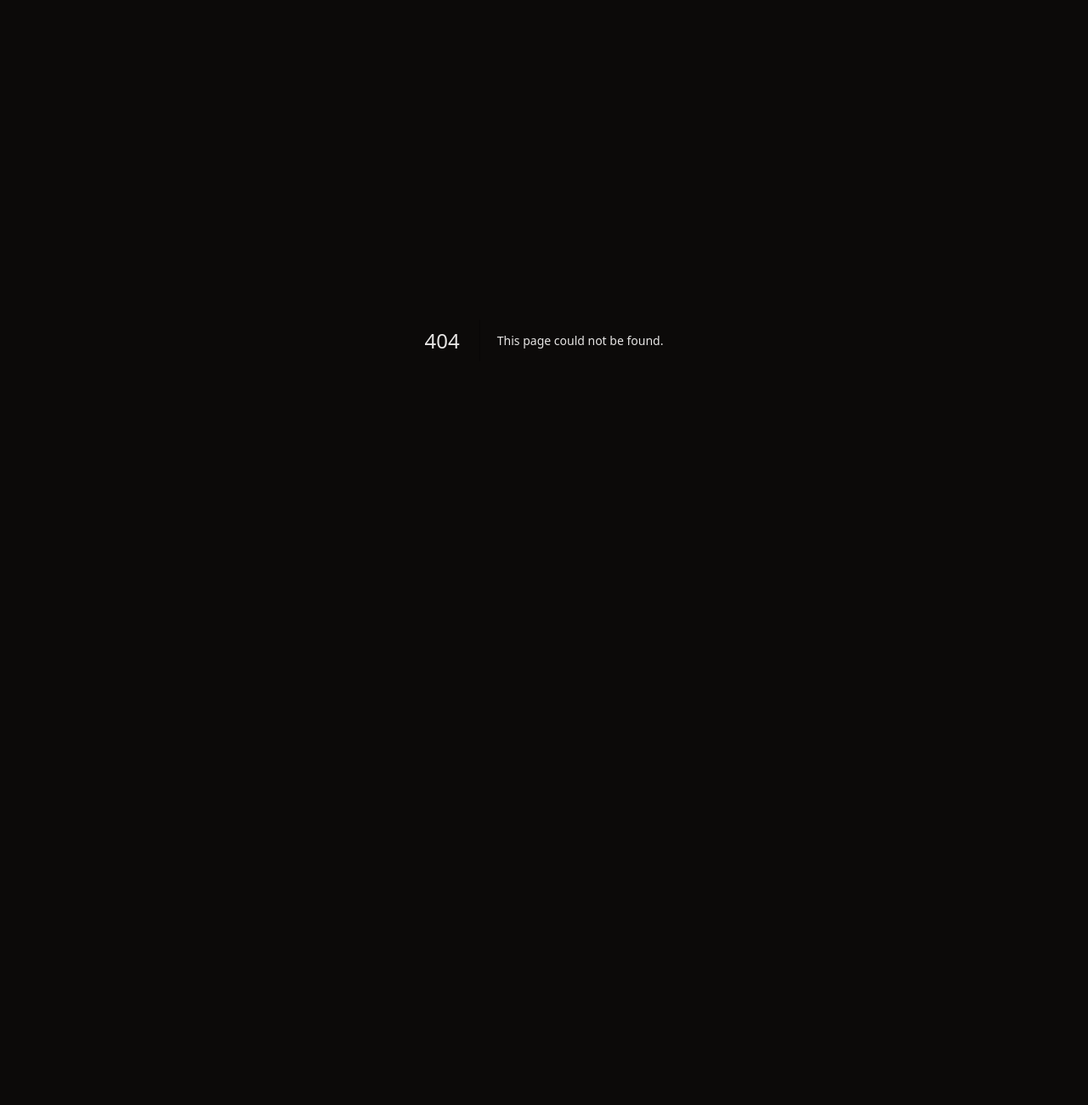
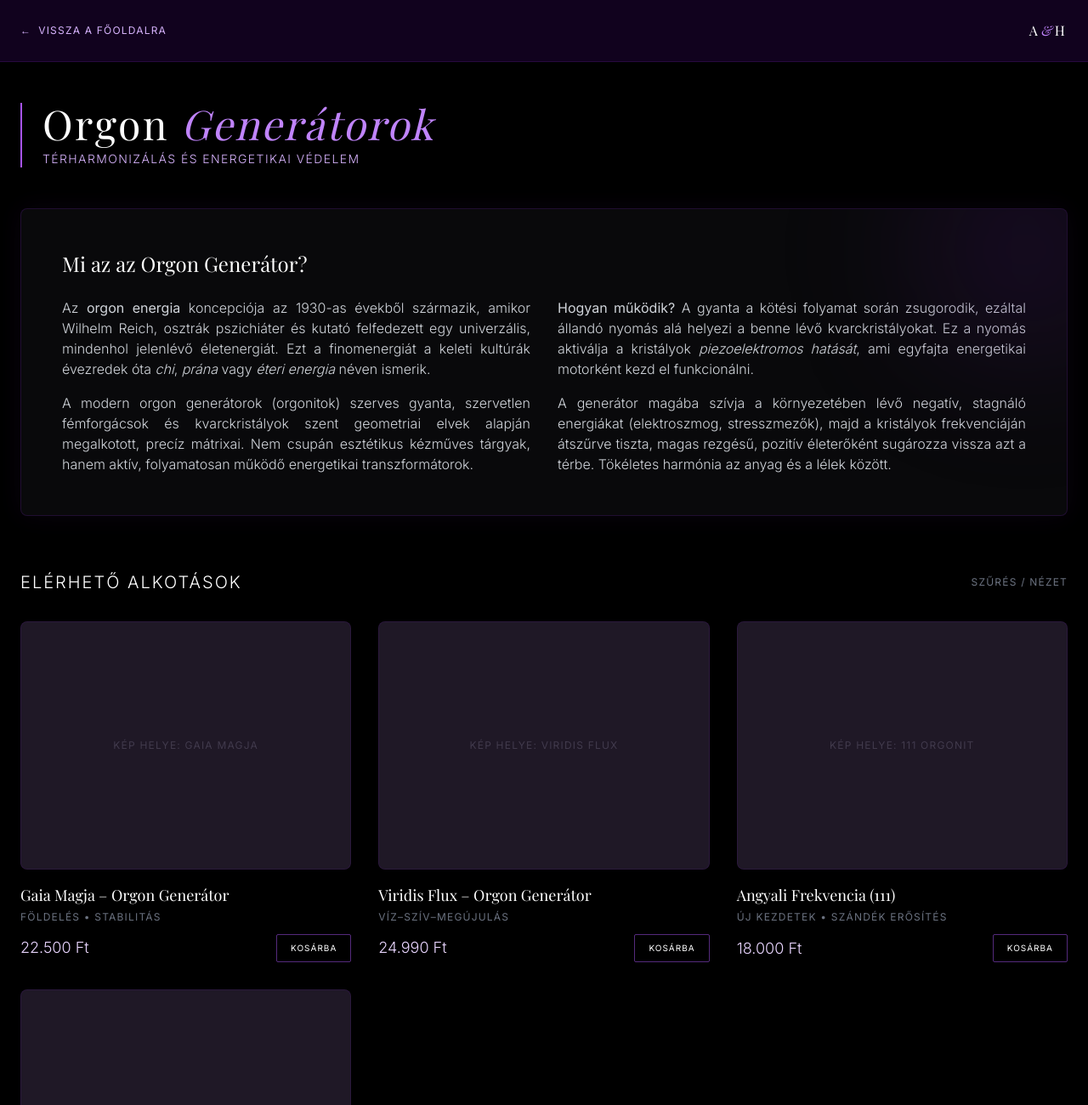
Before and after one commit to faqulord/Tak-cs-Attila-, a Next.js app: page /orgon-generatorok in a window 1280 px wide. Before the commit this address had no page. Shown: the top 1300 px of the page at 85% size. Before the commit the page ends 800 px from the top, so only its background shows below. Built offline with nearby package versions, Linux system fonts and the light colour scheme; a web font is replaced by a local one.

Commit message:
Create app/orgon-generatorok/page.tsx

```diff
--- /dev/null
+++ b/app/orgon-generatorok/page.tsx
@@ -0,0 +1,140 @@
+import React from 'react';
+import Link from 'next/link';
+
+export default function OrgoneGeneratorsPage() {
+  return (
+    <main className="min-h-screen bg-black text-white font-sans selection:bg-purple-500 selection:text-white pb-20">
+
+      {/* Vissza gomb és Fejléc */}
+      <div className="p-6 border-b border-purple-900/30 bg-purple-950/30 flex justify-between items-center sticky top-0 z-50 backdrop-blur-md">
+        <Link href="/" className="text-purple-300 hover:text-white text-xs uppercase tracking-widest flex items-center gap-2 transition-colors">
+          <span>←</span> Vissza a főoldalra
+        </Link>
+        <span className="font-serif tracking-[0.2em] text-white">A<span className="text-purple-400 italic">&</span>H</span>
+      </div>
+
+      <div className="max-w-7xl mx-auto px-6 mt-12">
+
+        {/* Kategória Címe */}
+        <div className="mb-12 border-l-2 border-purple-500 pl-6">
+          <h1 className="text-4xl md:text-5xl font-serif text-white tracking-wider mb-2">
+            Orgon <span className="text-purple-400 italic">Generátorok</span>
+          </h1>
+          <p className="text-purple-300 font-light text-sm tracking-widest uppercase mt-2">
+            Térharmonizálás és energetikai védelem
+          </p>
+        </div>
+
+        {/* --- TUDÁSBÁZIS / LEÍRÁS SZEKCIÓ --- */}
+        <section className="mb-16 bg-zinc-950 border border-purple-900/30 p-8 md:p-12 rounded-lg relative overflow-hidden shadow-[0_0_30px_rgba(88,28,135,0.1)]">
+          {/* Háttérfény effekt */}
+          <div className="absolute -top-20 -right-20 w-64 h-64 bg-purple-900/20 blur-[80px] rounded-full pointer-events-none"></div>
+
+          <h2 className="text-2xl font-serif text-white mb-6">Mi az az Orgon Generátor?</h2>
+
+          <div className="grid md:grid-cols-2 gap-8 text-gray-300 font-light leading-relaxed text-sm md:text-base text-justify">
+            <div>
+              <p className="mb-4">
+                Az <strong>orgon energia</strong> koncepciója az 1930-as évekből származik, amikor Wilhelm Reich, osztrák pszichiáter és kutató felfedezett egy univerzális, mindenhol jelenlévő életenergiát. Ezt a finomenergiát a keleti kultúrák évezredek óta <em>chi</em>, <em>prána</em> vagy <em>éteri energia</em> néven ismerik.
+              </p>
+              <p>
+                A modern orgon generátorok (orgonitok) szerves gyanta, szervetlen fémforgácsok és kvarckristályok szent geometriai elvek alapján megalkotott, precíz mátrixai. Nem csupán esztétikus kézműves tárgyak, hanem aktív, folyamatosan működő energetikai transzformátorok.
+              </p>
+            </div>
+            <div>
+              <p className="mb-4">
+                <strong>Hogyan működik?</strong> A gyanta a kötési folyamat során zsugorodik, ezáltal állandó nyomás alá helyezi a benne lévő kvarckristályokat. Ez a nyomás aktiválja a kristályok <em>piezoelektromos hatását</em>, ami egyfajta energetikai motorként kezd el funkcionálni.
+              </p>
+              <p>
+                A generátor magába szívja a környezetében lévő negatív, stagnáló energiákat (elektroszmog, stresszmezők), majd a kristályok frekvenciáján átszűrve tiszta, magas rezgésű, pozitív életerőként sugározza vissza azt a térbe. Tökéletes harmónia az anyag és a lélek között.
+              </p>
+            </div>
+          </div>
+        </section>
+
+        {/* --- TERMÉK RÁCS (GRID) AZ ÚJ KÉPEK ALAPJÁN --- */}
+        <div className="flex justify-between items-center mb-8">
+          <h3 className="text-xl font-light text-white tracking-widest uppercase">Elérhető alkotások</h3>
+          <span className="text-xs text-gray-500 uppercase tracking-widest">{`Szűrés / Nézet`}</span>
+        </div>
+
+        <div className="grid grid-cols-1 sm:grid-cols-2 lg:grid-cols-3 gap-8">
+
+          {/* 1. Gaia Magja */}
+          <div className="group cursor-pointer">
+            <div className="w-full aspect-[4/3] bg-zinc-900 border border-purple-900/30 rounded-lg overflow-hidden relative mb-4">
+              <div className="absolute inset-0 bg-purple-900/10 group-hover:bg-transparent transition-colors z-10"></div>
+              {/* Ide jöhet az img tag később! */}
+              <div className="w-full h-full flex items-center justify-center text-zinc-700 text-xs uppercase tracking-widest">
+                Kép helye: Gaia Magja
+              </div>
+            </div>
+            <h3 className="text-lg font-serif text-white group-hover:text-purple-400 transition-colors">Gaia Magja – Orgon Generátor</h3>
+            <p className="text-xs text-gray-500 uppercase tracking-widest mt-1 mb-3">Földelés • Stabilitás</p>
+            <div className="flex justify-between items-center">
+              <span className="text-lg font-light text-purple-200">22.500 Ft</span>
+              <button className="border border-purple-500/50 hover:bg-purple-600 hover:border-purple-600 text-white text-[10px] uppercase tracking-widest px-4 py-2 rounded-sm transition-all">
+                Kosárba
+              </button>
+            </div>
+          </div>
+
+          {/* 2. Viridis Flux */}
+          <div className="group cursor-pointer">
+            <div className="w-full aspect-[4/3] bg-zinc-900 border border-purple-900/30 rounded-lg overflow-hidden relative mb-4">
+              <div className="absolute inset-0 bg-purple-900/10 group-hover:bg-transparent transition-colors z-10"></div>
+              <div className="w-full h-full flex items-center justify-center text-zinc-700 text-xs uppercase tracking-widest">
+                Kép helye: Viridis Flux
+              </div>
+            </div>
+            <h3 className="text-lg font-serif text-white group-hover:text-purple-400 transition-colors">Viridis Flux – Orgon Generátor</h3>
+            <p className="text-xs text-gray-500 uppercase tracking-widest mt-1 mb-3">Víz–Szív–Megújulás</p>
+            <div className="flex justify-between items-center">
+              <span className="text-lg font-light text-purple-200">24.990 Ft</span>
+              <button className="border border-purple-500/50 hover:bg-purple-600 hover:border-purple-600 text-white text-[10px] uppercase tracking-widest px-4 py-2 rounded-sm transition-all">
+                Kosárba
+              </button>
+            </div>
+          </div>
+
+          {/* 3. Angyali Számok (111) */}
+          <div className="group cursor-pointer">
+            <div className="w-full aspect-[4/3] bg-zinc-900 border border-purple-900/30 rounded-lg overflow-hidden relative mb-4">
+              <div className="absolute inset-0 bg-purple-900/10 group-hover:bg-transparent transition-colors z-10"></div>
+              <div className="w-full h-full flex items-center justify-center text-zinc-700 text-xs uppercase tracking-widest">
+                Kép helye: 111 Orgonit
+              </div>
+            </div>
+            <h3 className="text-lg font-serif text-white group-hover:text-purple-400 transition-colors">Angyali Frekvencia (111)</h3>
+            <p className="text-xs text-gray-500 uppercase tracking-widest mt-1 mb-3">Új kezdetek • Szándék erősítés</p>
+            <div className="flex justify-between items-center">
+              <span className="text-lg font-light text-purple-200">18.000 Ft</span>
+              <button className="border border-purple-500/50 hover:bg-purple-600 hover:border-purple-600 text-white text-[10px] uppercase tracking-widest px-4 py-2 rounded-sm transition-all">
+                Kosárba
+              </button>
+            </div>
+          </div>
+
+          {/* 4. Zöld Spirálos */}
+          <div className="group cursor-pointer">
+            <div className="w-full aspect-[4/3] bg-zinc-900 border border-purple-900/30 rounded-lg overflow-hidden relative mb-4">
+              <div className="absolute inset-0 bg-purple-900/10 group-hover:bg-transparent transition-colors z-10"></div>
+              <div className="w-full h-full flex items-center justify-center text-zinc-700 text-xs uppercase tracking-widest">
+                Kép helye: Zöld Spirál
+              </div>
+            </div>
+            <h3 className="text-lg font-serif text-white group-hover:text-purple-400 transition-colors">Smaragd Örvény Generátor</h3>
+            <p className="text-xs text-gray-500 uppercase tracking-widest mt-1 mb-3">Energia fókuszálás</p>
+            <div className="flex justify-between items-center">
+              <span className="text-lg font-light text-purple-200">19.500 Ft</span>
+              <button className="border border-purple-500/50 hover:bg-purple-600 hover:border-purple-600 text-white text-[10px] uppercase tracking-widest px-4 py-2 rounded-sm transition-all">
+                Kosárba
+              </button>
+            </div>
+          </div>
+
+        </div>
+      </div>
+    </main>
+  );
+}
```
